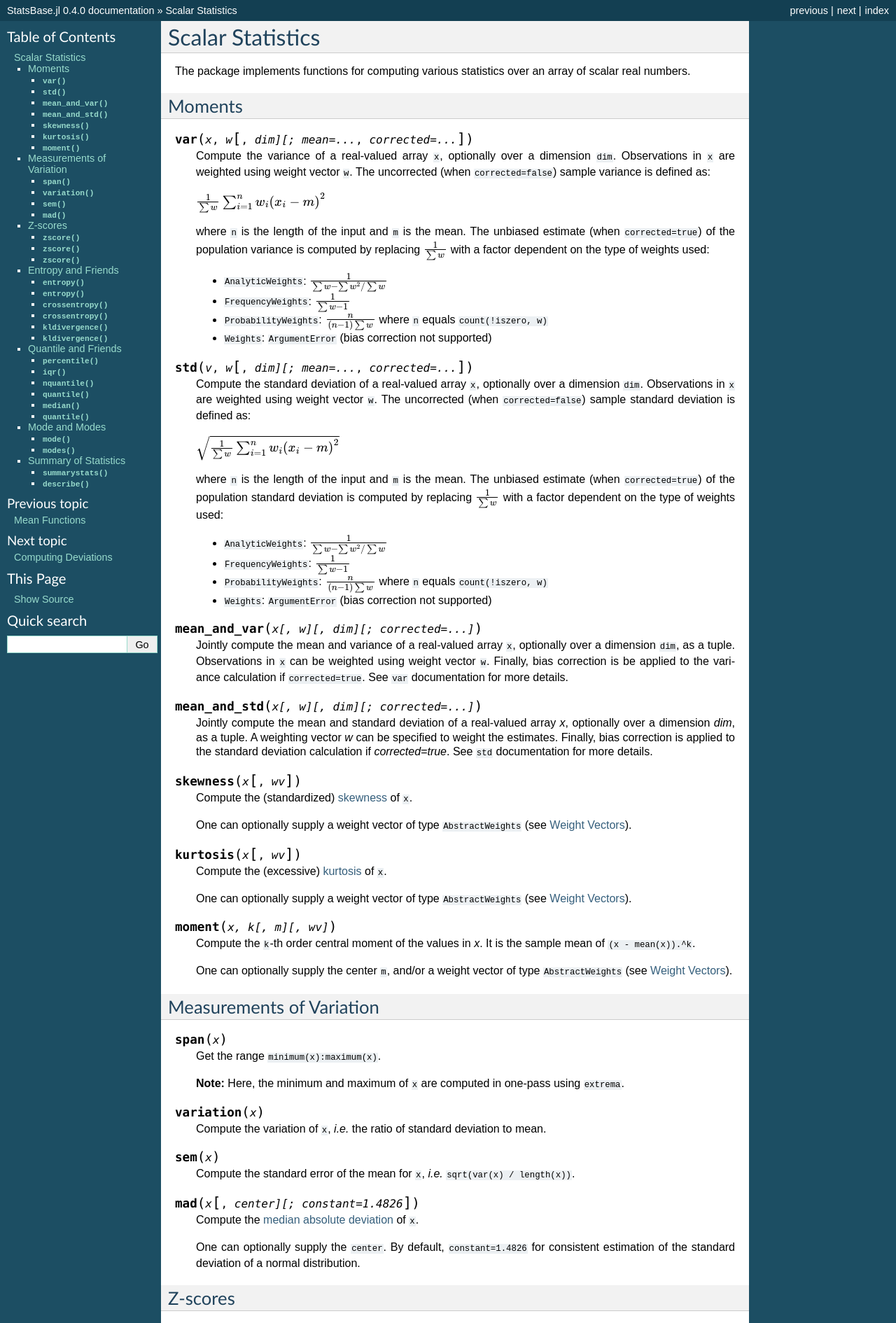
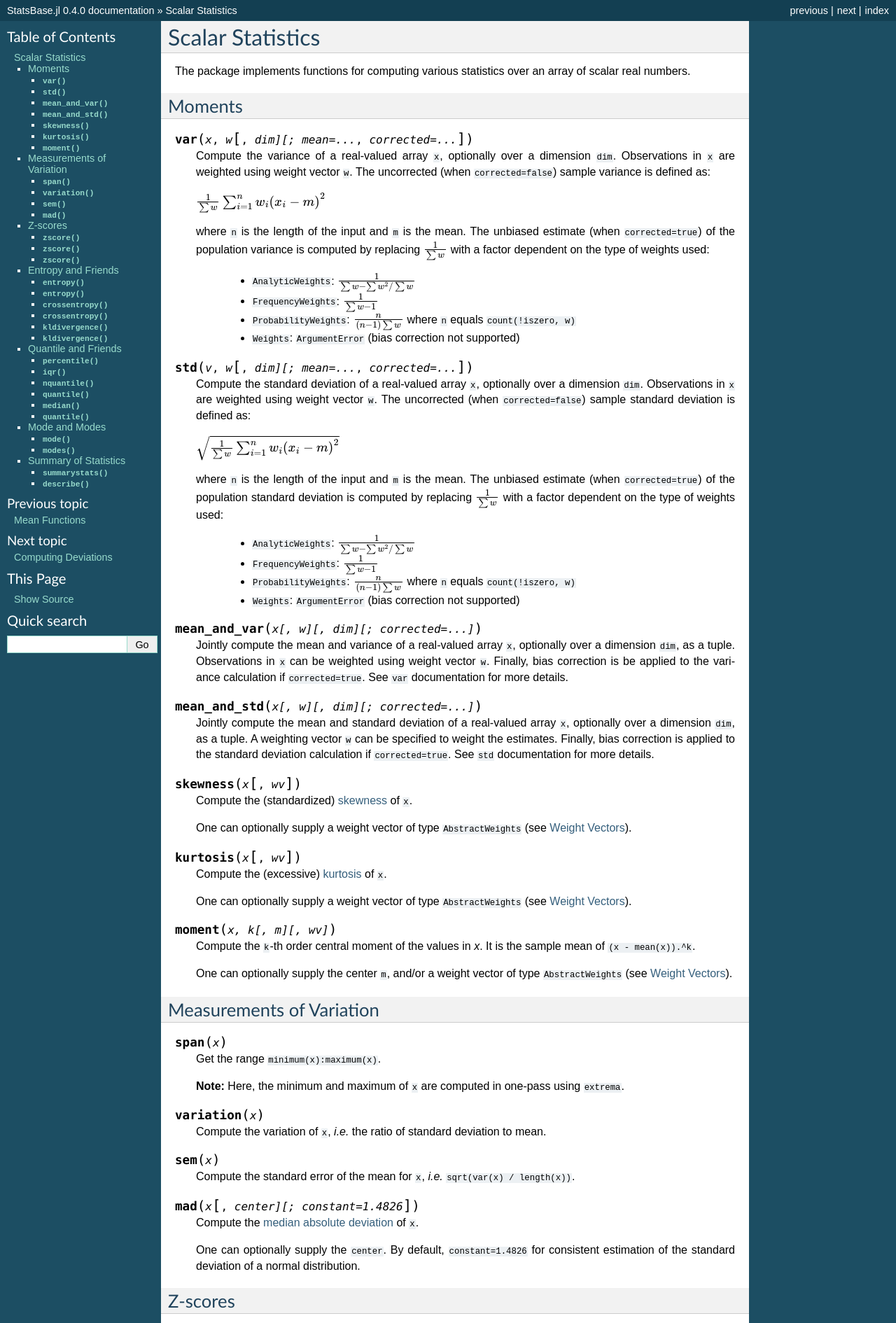
Before and after one commit to JuliaStats/StatsBase.jl, a Sphinx documentation site: the page built from docs/source/scalarstats.rst, in a window 1280 px wide. Shown: the top 1890 px of the page at 70% size. Built offline with Sphinx 7.4.7, drawn with Linux system fonts in a browser that asks for light colours; formulas are drawn with MathJax 3.

Commit message:
More rst docstring updates.

```diff
--- a/docs/source/scalarstats.rst
+++ b/docs/source/scalarstats.rst
@@ -18,10 +18,10 @@
   The unbiased estimate (when ``corrected=true``) of the population variance is computed by
   replacing :math:`\frac{1}{\sum{w}}` with a factor dependent on the type of weights used:
 
-  - ``AnalyticWeights``: :math:`\frac{1}{\sum w - \sum {w^2} / \sum w}`
-  - ``FrequencyWeights``: :math:`\frac{1}{\sum{w} - 1}`
-  - ``ProbabilityWeights``: :math:`\frac{n}{(n - 1) \sum w}` where ``n`` equals ``count(!iszero, w)``
-  - ``Weights``: ``ArgumentError`` (bias correction not supported)
+    * ``AnalyticWeights``: :math:`\frac{1}{\sum w - \sum {w^2} / \sum w}`
+    * ``FrequencyWeights``: :math:`\frac{1}{\sum{w} - 1}`
+    * ``ProbabilityWeights``: :math:`\frac{n}{(n - 1) \sum w}` where ``n`` equals ``count(!iszero, w)``
+    * ``Weights``: ``ArgumentError`` (bias correction not supported)
 
 .. function:: std(v, w, [dim][; mean=..., corrected=...])
 
@@ -36,10 +36,10 @@
   computed by replacing :math:`\frac{1}{\sum{w}}` with a factor dependent on the type of
   weights used:
 
-  - ``AnalyticWeights``: :math:`\frac{1}{\sum w - \sum {w^2} / \sum w}`
-  - ``FrequencyWeights``: :math:`\frac{1}{\sum{w} - 1}`
-  - ``ProbabilityWeights``: :math:`\frac{n}{(n - 1) \sum w}` where ``n`` equals ``count(!iszero, w)``
-  - ``Weights``: ``ArgumentError`` (bias correction not supported)
+    * ``AnalyticWeights``: :math:`\frac{1}{\sum w - \sum {w^2} / \sum w}`
+    * ``FrequencyWeights``: :math:`\frac{1}{\sum{w} - 1}`
+    * ``ProbabilityWeights``: :math:`\frac{n}{(n - 1) \sum w}` where ``n`` equals ``count(!iszero, w)``
+    * ``Weights``: ``ArgumentError`` (bias correction not supported)
 
 .. function:: mean_and_var(x[, w][, dim][; corrected=...])
 
@@ -50,9 +50,9 @@
 
 .. function:: mean_and_std(x[, w][, dim][; corrected=...])
 
-  Jointly compute the mean and standard deviation of a real-valued array `x`, optionally over a dimension `dim`, as a tuple.
-  A weighting vector `w` can be specified to weight the estimates.
-  Finally, bias correction is applied to the standard deviation calculation if `corrected=true`.
+  Jointly compute the mean and standard deviation of a real-valued array ``x``, optionally over a dimension ``dim``, as a tuple.
+  A weighting vector ``w`` can be specified to weight the estimates.
+  Finally, bias correction is applied to the standard deviation calculation if ``corrected=true``.
   See ``std`` documentation for more details.
 
 .. function:: skewness(x[, wv])
```
Also changed, not shown: docs/source/cov.rst (+5 -5 lines).
